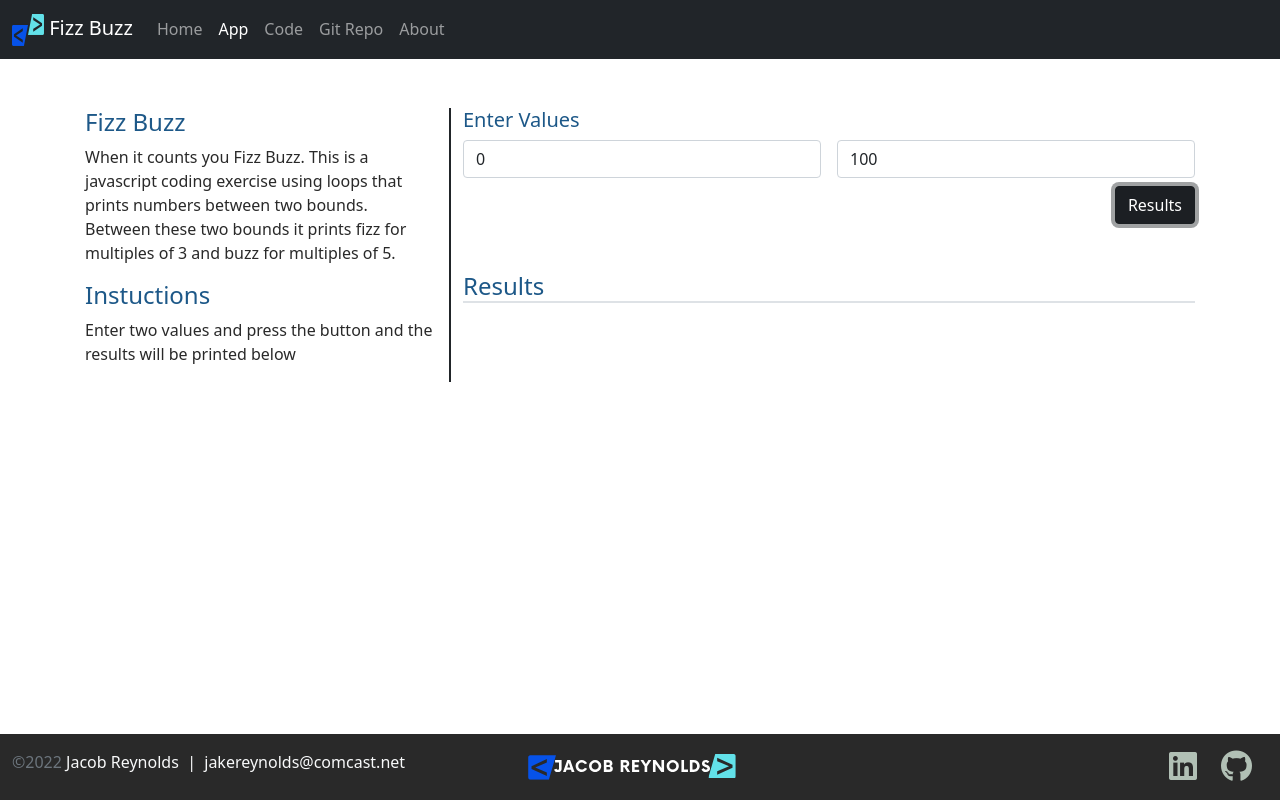
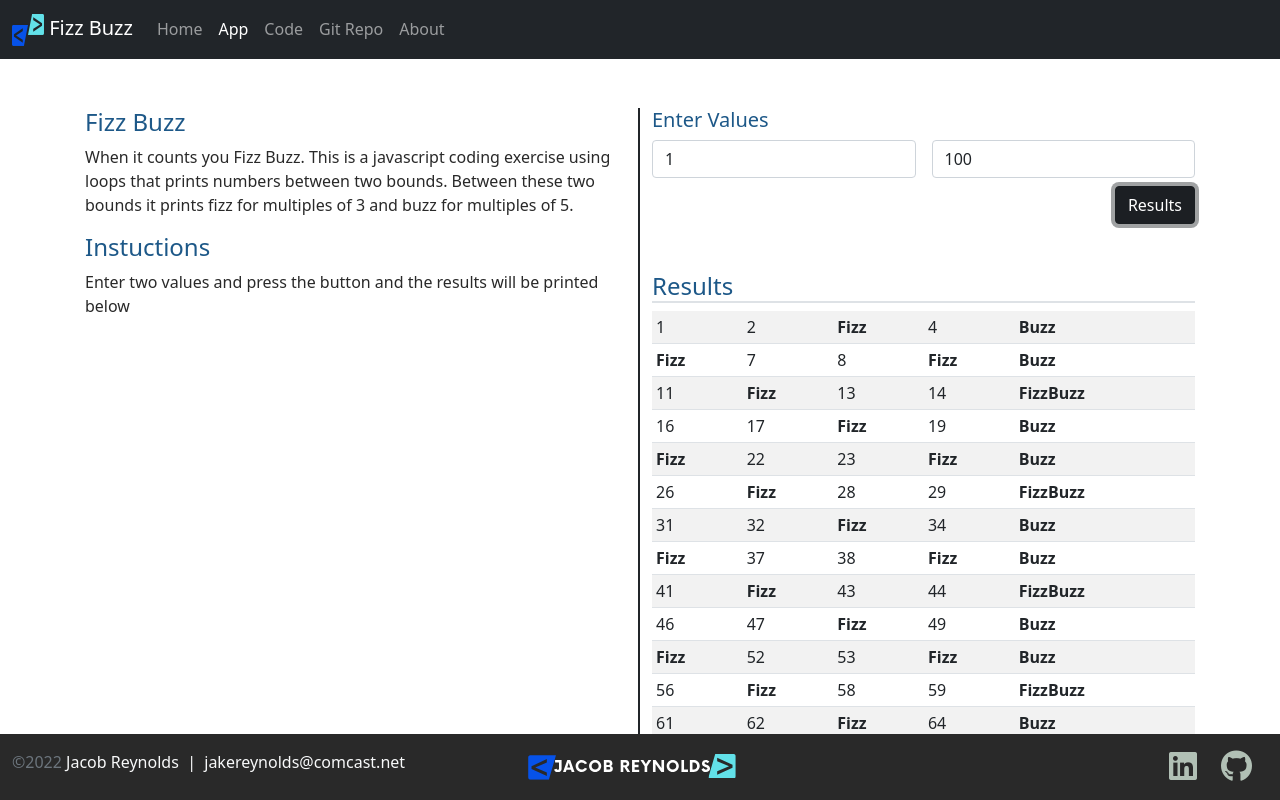
Before and after one commit to jr0998/fizzBuzz, a plain HTML site: page app.html in a window 1280 px wide. Both pictures are taken after a click on the button "Results". Shown: the top 800 px of the page. Drawn offline with nearby package versions, Linux system fonts and the light colour scheme.

Commit message:
js functionality added to page

```diff
--- a/app.html
+++ b/app.html
@@ -52,8 +52,8 @@
     </nav>
 
     <main class="flex-shrink-0">
-        <div class="container">
-            <div class="row mt-5">
+        <div class="container mt-5">
+            <div class="row row-cols-1 row-cols-lg-2">
                 <div class="col-4 border-end border-2 border-dark">
                     <h4>Fizz Buzz</h4>
                     <p>When it counts you Fizz Buzz. This is a javascript coding exercise
@@ -71,15 +71,14 @@
                                 <form class="row gy-2 gx-3">
                                     <div class="col">
                                         <input id="lowerBound" type="number" class="form-control"
-                                            placeholder="Start Value" value="0" aria-label="Start Value">
+                                            placeholder="Start Value" value="1" aria-label="Start Value">
                                     </div>
                                     <div class="col">
-                                        <input id="upperBound" type="number" class="form-control" placeholder="End Value"
-                                            value="100" aria-label="End Value">
+                                        <input id="upperBound" type="number" class="form-control"
+                                            placeholder="End Value" value="100" aria-label="End Value">
                                     </div>
                                     <div class="col-12 d-flex justify-content-end">
-                                        <button id="btnSubmit" type="button"
-                                            class="btn btn-dark">Results</button>
+                                        <button id="btnSubmit" type="button" class="btn btn-dark">Results</button>
                                     </div>
                                 </form>
                                 <h4 class="mt-5 border-bottom border-2">Results</h4>
@@ -94,6 +93,8 @@
                         </div>
                     </div>
                 </div>
+            </div>
+        </div>
     </main>
     <footer class="footer mt-auto py-3 sticky-footer">
         <div class="container-fluid">
@@ -120,7 +121,9 @@
         integrity="sha384-/bQdsTh/da6pkI1MST/rWKFNjaCP5gBSY4sEBT38Q/9RBh9AH40zEOg7Hlq2THRZ" crossorigin="anonymous">
     </script>
     <script src="/js/site.js"></script>
-
+    <script>
+        document.getElementById("btnSubmit").addEventListener("click", getValues);
+    </script>
 </body>
 
 </html>
--- /dev/null
+++ b/js/site.js
@@ -0,0 +1,42 @@
+function getValues() {
+    let set = []
+    let lBound = document.getElementById("lowerBound").value;
+    let uBound = document.getElementById("upperBound").value;
+
+    lBound = parseInt(lBound);
+    uBound = parseInt(uBound);
+
+    if (Number.isInteger(lBound) && Number.isInteger(uBound)) {
+        set = testValues(lBound, uBound);
+        displayTable(set);
+    } else {
+        alert("Values entered not Integers");
+    }
+}
+
+function testValues(lB, uB) {
+    let tblValue = [];
+    for (let i = lB; i <= uB; i++) {
+        tblValue.push(i);
+    }
+    return tblValue;
+}
+
+function displayTable(tblVal) {
+    let template = `<tr>`;
+    for (let i = 0; i < tblVal.length; i++) {
+        if(tblVal[i] % 3 == 0 && tblVal[i] % 5 == 0 ){
+            template+= `<td><strong>FizzBuzz</strong></td></tr><tr>`;
+        }
+        else if(tblVal[i] % 5 == 0){
+            template+= `<td><strong>Buzz</strong></td></tr><tr>`;
+        }
+        else if(tblVal[i] % 3 == 0){
+            template+= `<td><strong>Fizz</strong></td>`;
+        }
+        else{
+        template+= `<td>${tblVal[i]}</td>`;
+        }
+    }
+    document.getElementById("results").innerHTML = template;
+}
```
